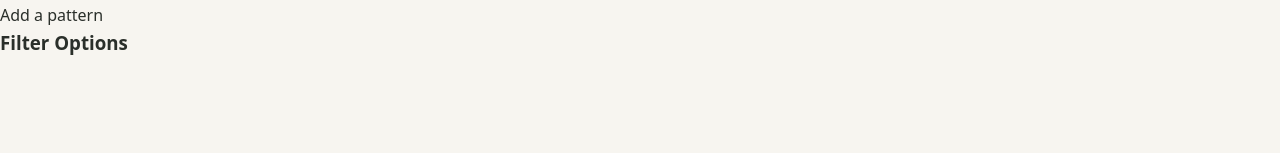
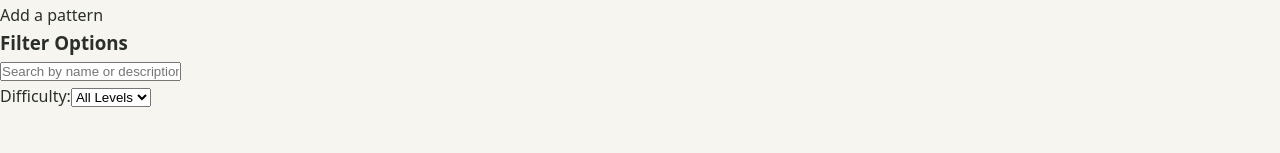
Before and after one commit to MiTOBrien/myyarntracker, a Vue app: page /patterns in a window 1280 px wide. Shown: the part 147-300 px from the top of the page. Built offline with nearby package versions, Linux system fonts and the light colour scheme; no server answers.

Commit message:
adds search & filter to patterns

```diff
--- a/src/views/PatternsView.vue
+++ b/src/views/PatternsView.vue
@@ -1,3 +1,36 @@
+<script setup>
+import { computed, ref } from 'vue'
+import { useUserStore } from '@/stores/useUserStore'
+
+const API_BASE_URL = import.meta.env.VITE_APP_API_BASE_URL
+const userStore = useUserStore()
+const searchQuery = ref('')
+const selectedDifficultyFilter = ref('all')
+
+const clearFilters = () => {
+  searchQuery.value = ''
+  selectedDifficultyFilter.value = 'all'
+}
+
+const filteredYarnStash = computed(() => {
+  return yarnstash.value.filter((stash) => {
+    const matchesSearch =
+      !searchQuery.value ||
+      stash.name?.toLowerCase().includes(searchQuery.value.toLowerCase()) ||
+      stash.description?.toLowerCase().includes(searchQuery.value.toLowerCase())
+
+    const matchesDifficulty =
+      selectedDifficultyFilter.value === 'all' ||
+      (selectedDifficultyFilter.value === 'easy' && stash.difficulty === 'easy') ||
+      (selectedDifficultyFilter.value === 'medium' && stash.difficulty === 'medium') ||
+      (selectedDifficultyFilter.value === 'hard' && stash.difficulty === 'hard') ||
+      (selectedDifficultyFilter.value === 'expert' && stash.difficulty === 'expert')
+
+    return matchesSearch && matchesDifficulty
+  })
+})
+</script>
+
 <template>
   <h1>Yarn Patterns</h1>
   <h2>
@@ -5,4 +38,28 @@
   </h2>
   <p>Add a pattern</p>
   <h3>Filter Options</h3>
+  <!-- Search and Filter Section -->
+  <div class="search-filters">
+    <div class="search-bar">
+      <input
+        v-model="searchQuery"
+        type="text"
+        placeholder="Search by name or description..."
+        class="search-input"
+      />
+    </div>
+
+    <div class="filters">
+      <div class="filter-group">
+        <label for="difficulty-filter">Difficulty:</label>
+        <select v-model="selectedDifficultyFilter" id="difficulty-filter" class="filter-select">
+          <option value="all">All Levels</option>
+          <option value="easy">Easy</option>
+          <option value="medium">Medium</option>
+          <option value="hard">Hard</option>
+          <option value="expert">Expert</option>
+        </select>
+      </div>
+    </div>
+  </div>
 </template>
```
